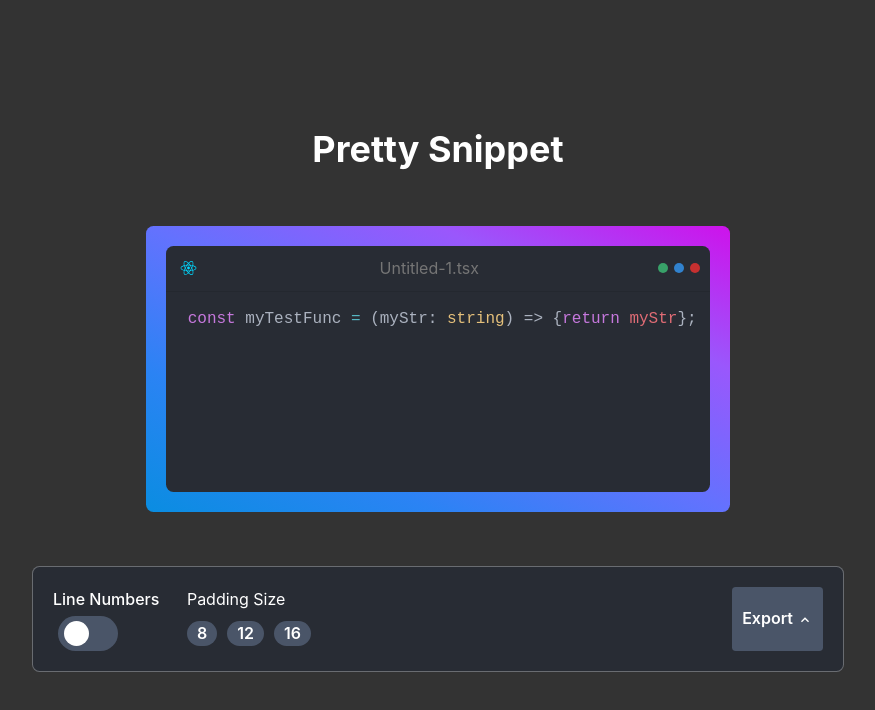
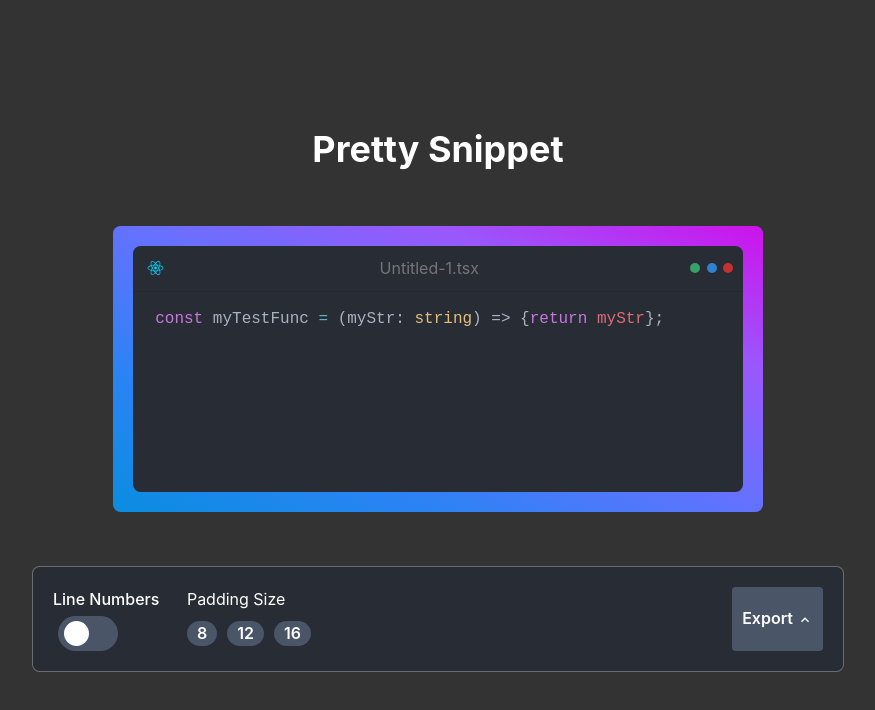
Before and after one commit to MattMcGeown/pretty-snippet, a React (Vite) app: page / in a window 1280 px wide. Shown: the top 710 px of the page, without its empty margins (202-1077 px from the left). Built offline with nearby package versions, Linux system fonts and the light colour scheme.

Commit message:
removing limiting styles

```diff
--- a/src/components/feature/Editor/Editor.tsx
+++ b/src/components/feature/Editor/Editor.tsx
@@ -16,8 +16,6 @@ const Editor: FC<IEditorProps> = () => {
 
   return (
     <MotionBox
-      w="90%"
-      mx="auto"
       background="linear-gradient(to right top, #0a8de1, #2b83f4, #6372fe, #9a57fc, #ce12eb)"
       rounded="xl"
       initial={{ padding: theme.space[backgroundPadding] }}
```
